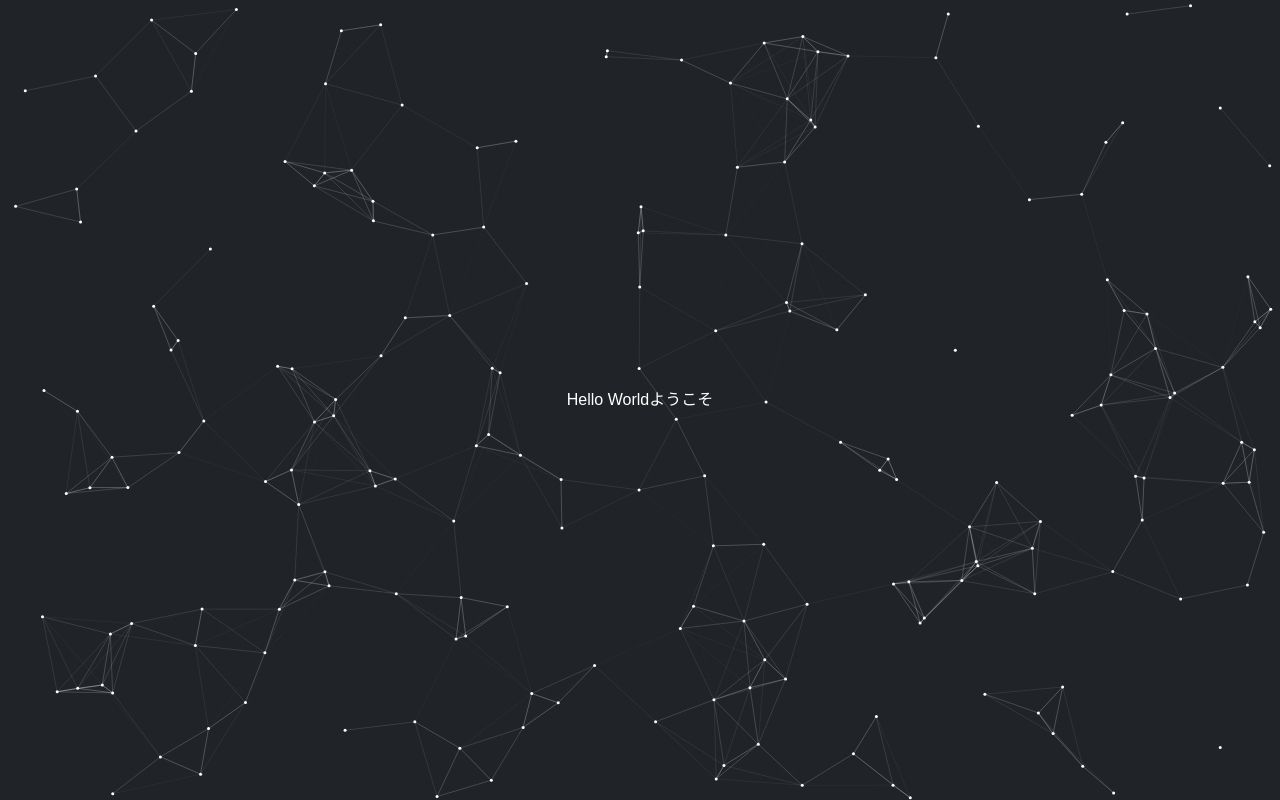
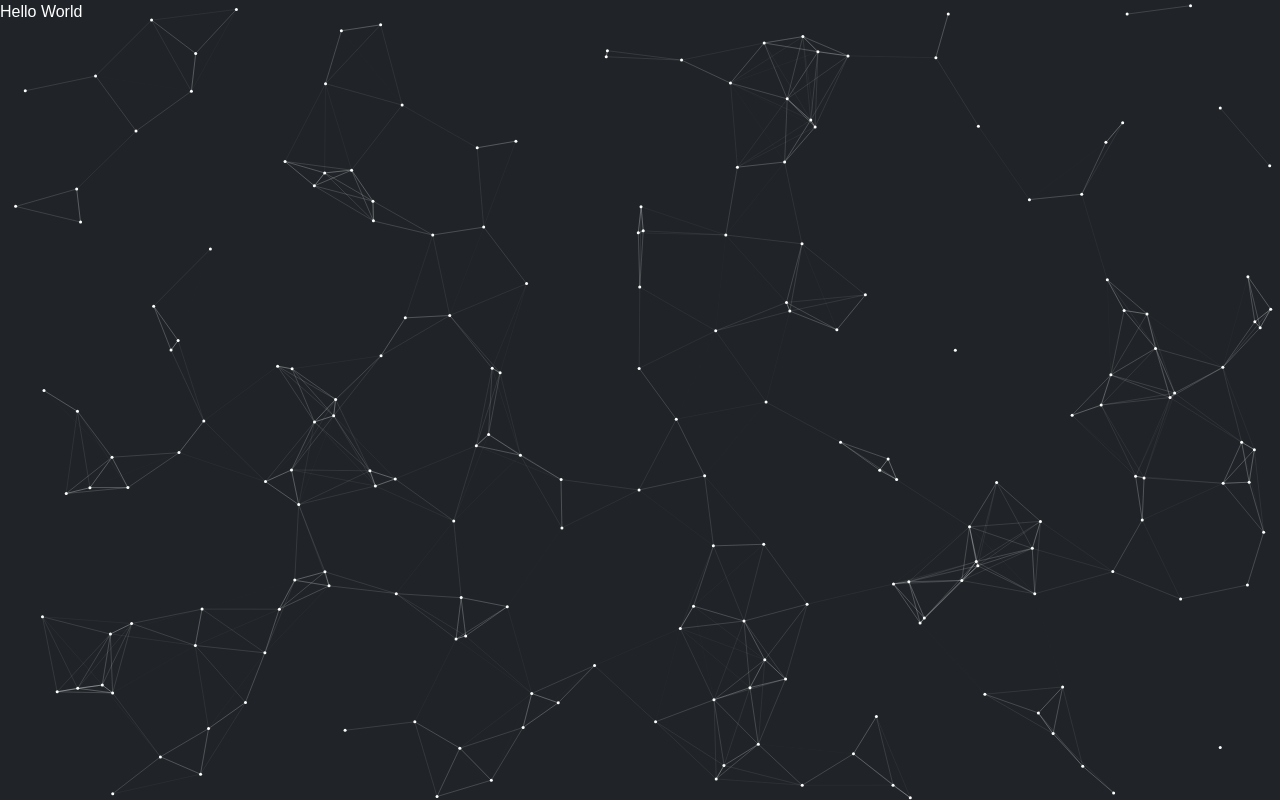
Before and after one commit to temmie0232/my-portfolio, a Next.js app: page / in a window 1280 px wide. Built offline with nearby package versions, Linux system fonts and the light colour scheme.

Commit message:
add: Portfolioコンポートの作成 (仮)

```diff
--- a/src/app/layout.tsx
+++ b/src/app/layout.tsx
@@ -1,6 +1,6 @@
 import type { Metadata } from "next";
 import "./globals.css";
-import Background from "@/components/Background";
+import Background from "@/components/elements/Background";
 
 // メタデータ
 export const metadata: Metadata = {
--- a/src/app/page.tsx
+++ b/src/app/page.tsx
@@ -1,8 +1,7 @@
+import Portfolio from "@/features/home/components/Portfolio";
+
 export default function Home() {
   return (
-    <div className="min-h-screen flex items-center justify-center">
-      <h1>Hello World</h1>
-      <p>ようこそ</p>
-    </div>
+    <Portfolio />
   );
 }
--- /dev/null
+++ b/src/features/home/components/Portfolio.tsx
@@ -0,0 +1,12 @@
+"use client"
+import React from 'react';
+
+const Portfolio = () => {
+    return (
+        <div className="min-h-screen">
+            <h1>Hello World</h1>
+        </div>
+    );
+};
+
+export default Portfolio;
```
Also changed, not shown: src/components/elements/Background.tsx (renamed from src/components/Background.tsx).
